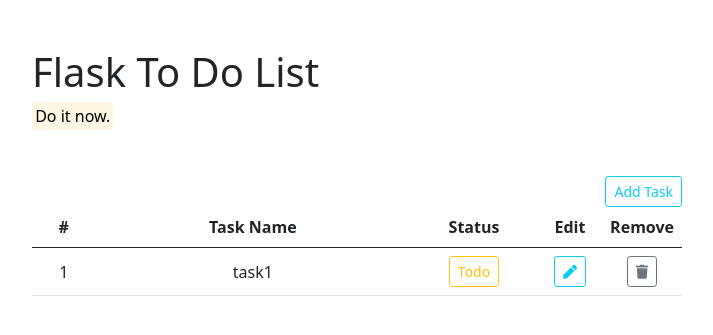
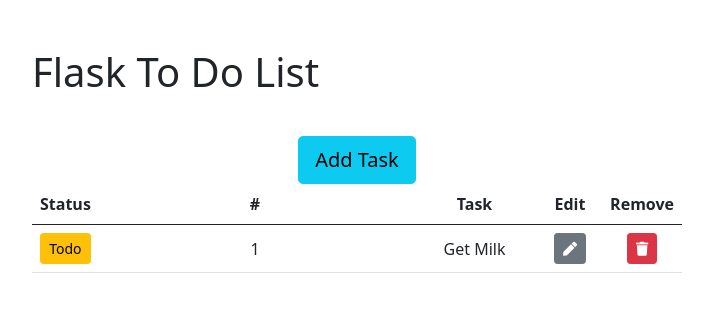
Before and after one commit to path-oz/flaskproject, a Flask app: page / in a window 1280 px wide. Shown: the top 335 px of the page, without its empty margins (283-996 px from the left). Run offline with Flask 2, Linux system fonts and the light colour scheme.

Commit message:
changed button colors and size

```diff
--- a/static/css/style.css
+++ b/static/css/style.css
@@ -8,16 +8,7 @@
     margin-bottom: 2em;
 }
 
-.footer {
-    position: absolute;
-    bottom: 0;
-    width: 100%;
-    height: 2em;
-    /* Set the fixed height of the footer here */
-    line-height: 1.5em;
-    /* Vertically center the text there */
-    background-color: #f5f5f5;
-}
+
 
 hr {
     width: 50%;
--- a/templates/index.html
+++ b/templates/index.html
@@ -19,15 +19,14 @@
 
     <main role="main" class="container extra-bottom">
       <h1 class="mt-5">Flask To Do List</h1>
-      <p><mark>Do it now.</mark></p>
     </main>
 
 
     <div class="container">
 
         <!-- Button trigger modal -->
-        <div style="text-align: right;">
-        <button type="button" class="btn btn-outline-info btn-sm">Add Task</button>
+        <div style="text-align: center;">
+        <button type="button" class="btn btn-info btn-lg btn-block">Add Task</button>
         </div>
 
 
@@ -40,16 +39,9 @@
             </div>
 
             <div class="modal-body">
-                <div class="input-group mb-3">
-                    <span class="input-group-text" id="task-form-display">Task</span>
-                    <input type="text" class="form-control" placeholder="Description of task"
-													aria-label="task-name" aria-describedby="basic-addon1">
-                </div>
+
             </div>
-            <div class="modal-footer">
-                <button type="button" class="btn btn-secondary" data-bs-dismiss="modal">Close</button>
-                <button id="submit-task" type="button" class="btn btn-primary">Save changes</button>
-            </div>
+
             </div>
         </div>
         </div>
@@ -61,9 +53,9 @@
     <table class="table">
         <thead>
         <tr>
-            <th class="task-id">#</th>
-            <th class="task">Task Name</th>
-            <th class="status">Status</th>
+            <th class="task-id">Status</th>
+            <th class="task">#</th>
+            <th class="status">Task</th>
             <th class="update">Edit</th>
             <th class="update">Remove</th>
         </tr>
@@ -71,17 +63,16 @@
 
         <tbody>
             <tr>
+                <td><button type="button" class="btn btn-warning btn-sm state" data-source="1">Todo</button></td>
                 <td>1</td>
-                <td>task1</td>
-								<td><button type="button"
-														class="btn btn-outline-warning btn-sm state"
-														data-source="1">Todo</button></td>
+                <td>Get Milk</td>
+
                 <td>
-									<button type="button" class="btn btn-outline-info btn-sm">
+									<button type="button" class="btn btn-secondary btn-sm">
 										<i class="fa fa-pen fa-1" aria-hidden="true"></i>
 									</button>
 								</td>
-                <td><button class="btn btn-outline-secondary btn-sm remove"
+                <td><button class="btn btn-danger btn-sm remove"
 														data-source="1" type="button">
 									<i class="fa fa-trash fa-1" aria-hidden="true"></i>
 										</button>
@@ -92,9 +83,6 @@
     </table>
     </div>
 
-    <footer class="footer">
-
-    </footer>
   </body>
 
     <script src="https://ajax.googleapis.com/ajax/libs/jquery/3.6.0/jquery.min.js"></script>
```
